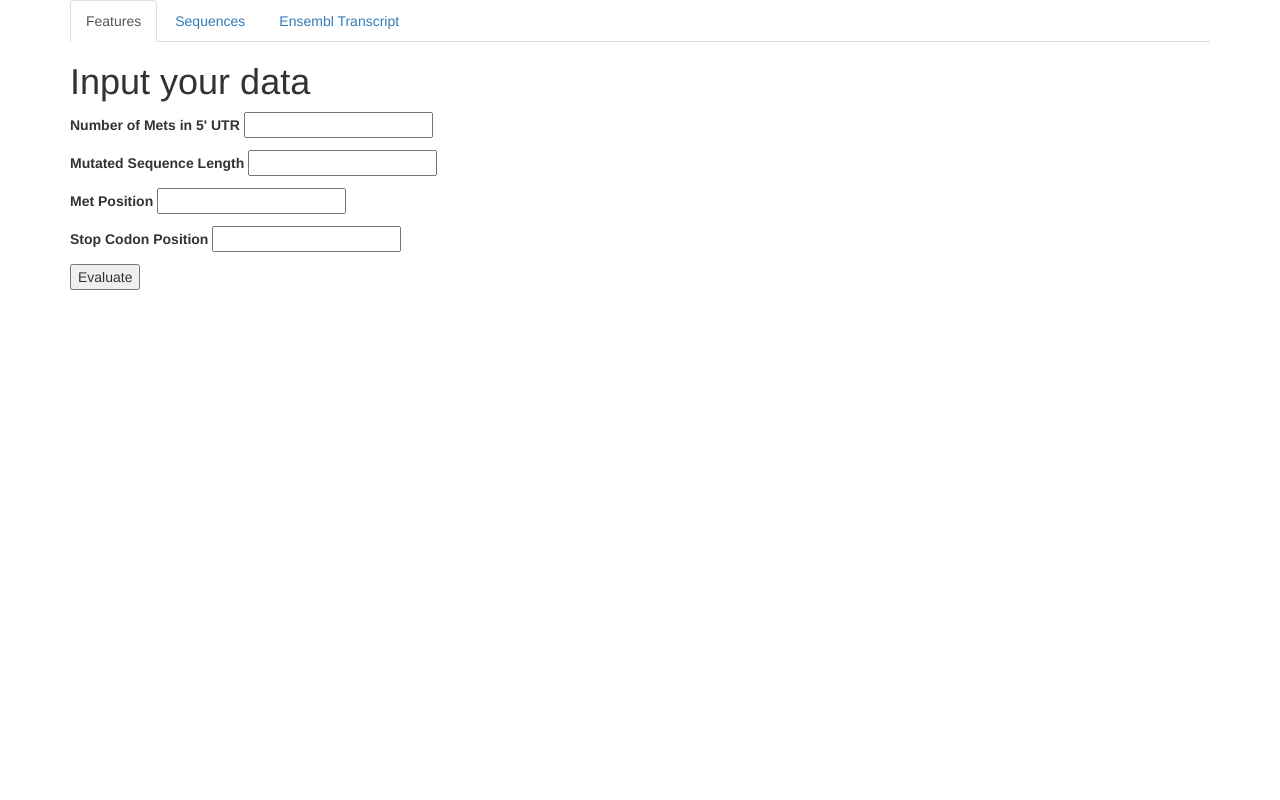
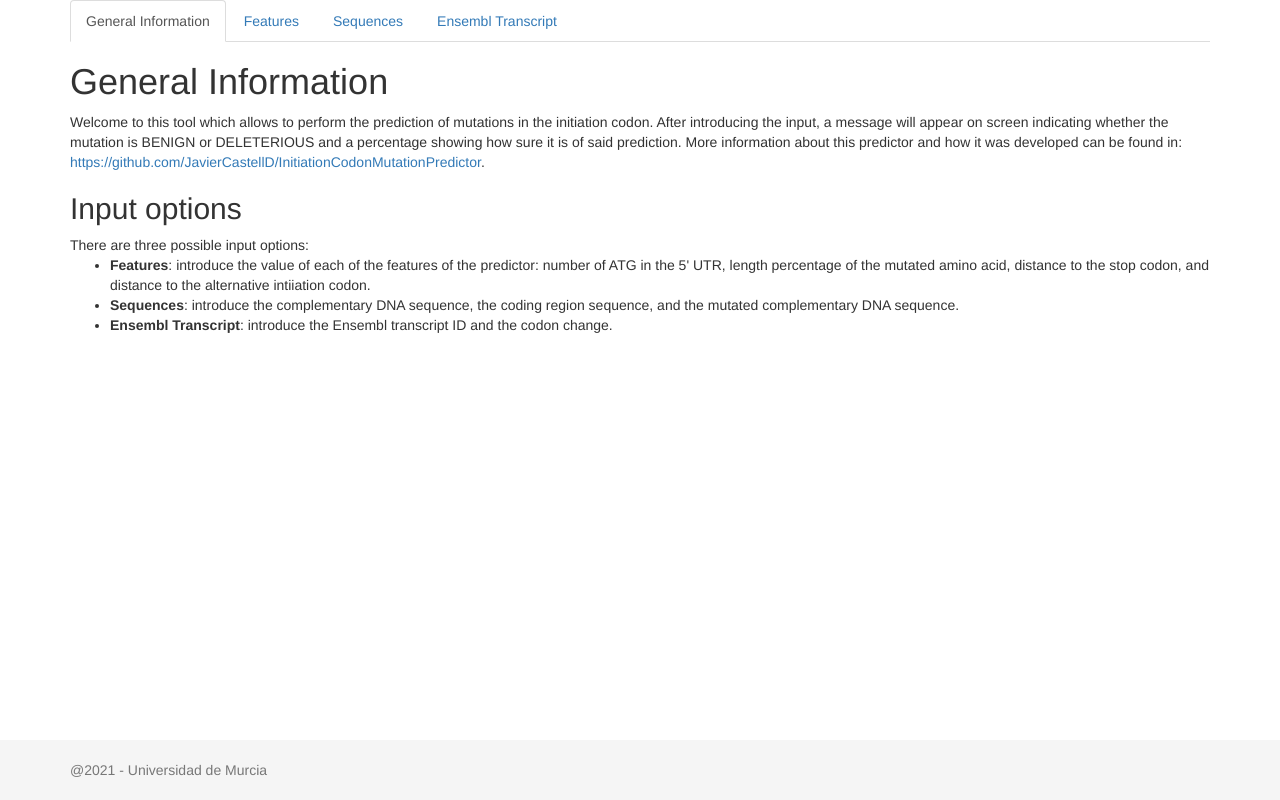
Before and after one commit to JavierCastellD/InitiationCodonMutationPredictor, a plain HTML site: page src/web/index.html in a window 1280 px wide. Drawn offline with nearby package versions, Linux system fonts and the light colour scheme.

Commit message:
Add files via upload

```diff
--- a/src/web/index.html
+++ b/src/web/index.html
@@ -8,17 +8,53 @@
         <script src="https://ajax.googleapis.com/ajax/libs/jquery/3.4.1/jquery.min.js"></script>
         <script src="https://maxcdn.bootstrapcdn.com/bootstrap/3.4.1/js/bootstrap.min.js"></script>
     </head>
+    <style>
+        .footer {
+          position: fixed;
+          left: 0;
+          bottom: 0;
+          width: 100%;
+          background-color: #f5f5f5;
+          color: black;
+        }
+
+        .container .text-muted {
+            margin: 20px 0;
+        }
+
+        .footer > .container {
+          padding-right: 15px;
+          padding-left: 15px;
+        }
+    </style>
 
     <body>
         <div class="container">
             <ul class="nav nav-tabs">
-                <li class="active"><a data-toggle="tab" href="#formCaracteristicas">Features</a></li>
+                <li class="active"><a data-toggle="tab" href="#generalInformation">General Information</a></li>
+                <li><a data-toggle="tab" href="#formCaracteristicas">Features</a></li>
                 <li><a data-toggle="tab" href="#formSecuencias">Sequences</a></li>
                 <li><a data-toggle="tab" href="#formEnsembl">Ensembl Transcript</a></li>
             </ul>
 
             <div class="tab-content">
-                <div id="formCaracteristicas" class="tab-pane fade in active">
+                <div id="generalInformation" class="tab-pane fade in active">
+                    <h1>General Information</h1>
+                    <div>
+                        Welcome to this tool which allows to perform the prediction of mutations in the initiation codon. After introducing the input, a message will appear on screen indicating whether the mutation is BENIGN or DELETERIOUS and a percentage showing how sure it is of said prediction.
+                        More information about this predictor and how it was developed can be found in: <a href="https://github.com/JavierCastellD/InitiationCodonMutationPredictor">https://github.com/JavierCastellD/InitiationCodonMutationPredictor</a>.
+                    </div>
+                    <h2>Input options</h2>
+                    <div>
+                        There are three possible input options:
+                        <ul>
+                          <li><b>Features</b>: introduce the value of each of the features of the predictor: number of ATG in the 5' UTR, length percentage of the mutated amino acid, distance to the stop codon, and distance to the alternative intiiation codon.</li>
+                          <li><b>Sequences</b>: introduce the complementary DNA sequence, the coding region sequence, and the mutated complementary DNA sequence.</li>
+                          <li><b>Ensembl Transcript</b>: introduce the Ensembl transcript ID and the codon change.</li>
+                        </ul>
+                    </div>
+                </div>
+                <div id="formCaracteristicas" class="tab-pane fade">
                     <form method="POST">
                         <h1>Input your data</h1>
                         <p>
@@ -78,7 +114,7 @@
                                 <span>CDNA sequence</span>
                             </label>
                             <br>
-                            <textarea id="cdna" cols="50" rows="20"></textarea>
+                            <textarea id="cdna" cols="50" rows="10"></textarea>
 
                         </p>
                         <p>
@@ -86,7 +122,7 @@
                                 <span>CDS sequence</span>
                             </label>
                             <br>
-                            <textarea id="cds" cols="50" rows="20"></textarea>
+                            <textarea id="cds" cols="50" rows="10"></textarea>
 
                         </p>
                         <p>
@@ -94,7 +130,7 @@
                                 <span>Mutated CDNA sequence</span>
                             </label>
                             <br>
-                            <textarea id="mutatedCdna" cols="50" rows="20"></textarea>
+                            <textarea id="mutatedCdna" cols="50" rows="10"></textarea>
 
                         </p>
                         <p>
@@ -151,5 +187,11 @@
             </div>
         </div>
 
+        <footer class="footer">
+            <div class="container">
+                <p class="text-muted">@2021 - Universidad de Murcia</p>
+            </div>
+        </footer>
+
     </body>
 </html>
```
